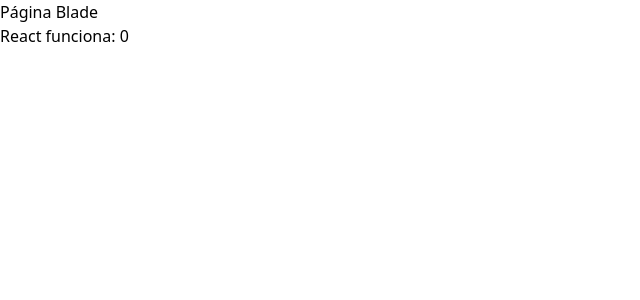
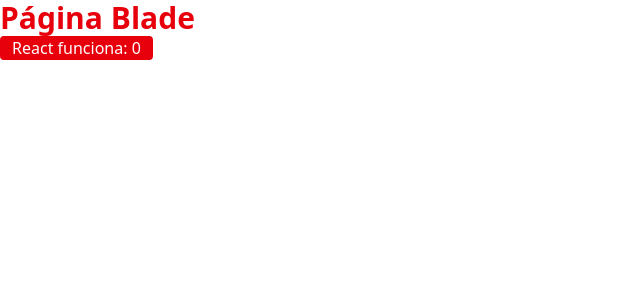
Before and after one commit to stinngpz/Proyecto-PideYa, a Laravel app: page /prueba in a window 1280 px wide. Shown: the top 300 px of the page, without its empty margins (0-640 px from the left). Run offline with Laravel 12, Linux system fonts and the light colour scheme; style sheets or scripts are compiled from the project's sources.

Commit message:
prueba funcional en blade y react

```diff
--- a/resources/js/components/Hola.jsx
+++ b/resources/js/components/Hola.jsx
@@ -3,5 +3,5 @@ import { useState } from 'react';
 export default function Hola() {
     const [n, setN] = useState(0);
 
-    return <button onClick={() => setN(n + 1)}>React funciona: {n}</button>;
+    return <button className="rounded bg-red-600 px-3 py-0 text-white" onClick={() => setN(n + 1)}>React funciona: {n}</button>;
 }
--- a/resources/views/prueba.blade.php
+++ b/resources/views/prueba.blade.php
@@ -1,6 +1,6 @@
 @extends('layouts.app')
 
 @section('contenido')
-    <h1>Página Blade</h1>
-    <div data-react="Hola"></div>
+<h1 class="text-3xl font-bold text-red-600">Página Blade</h1>
+<div data-react="Hola"></div>
 @endsection
```
